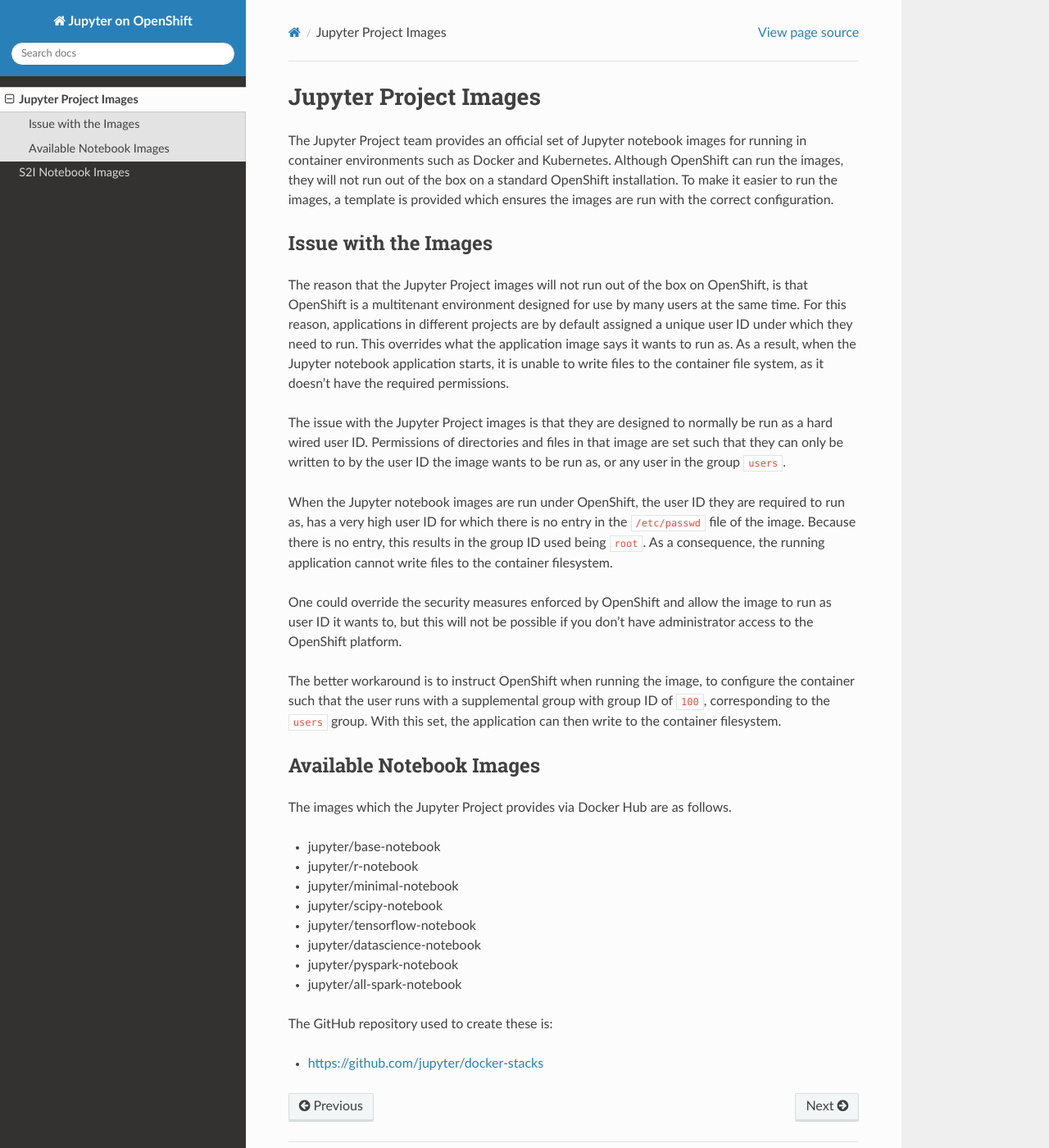
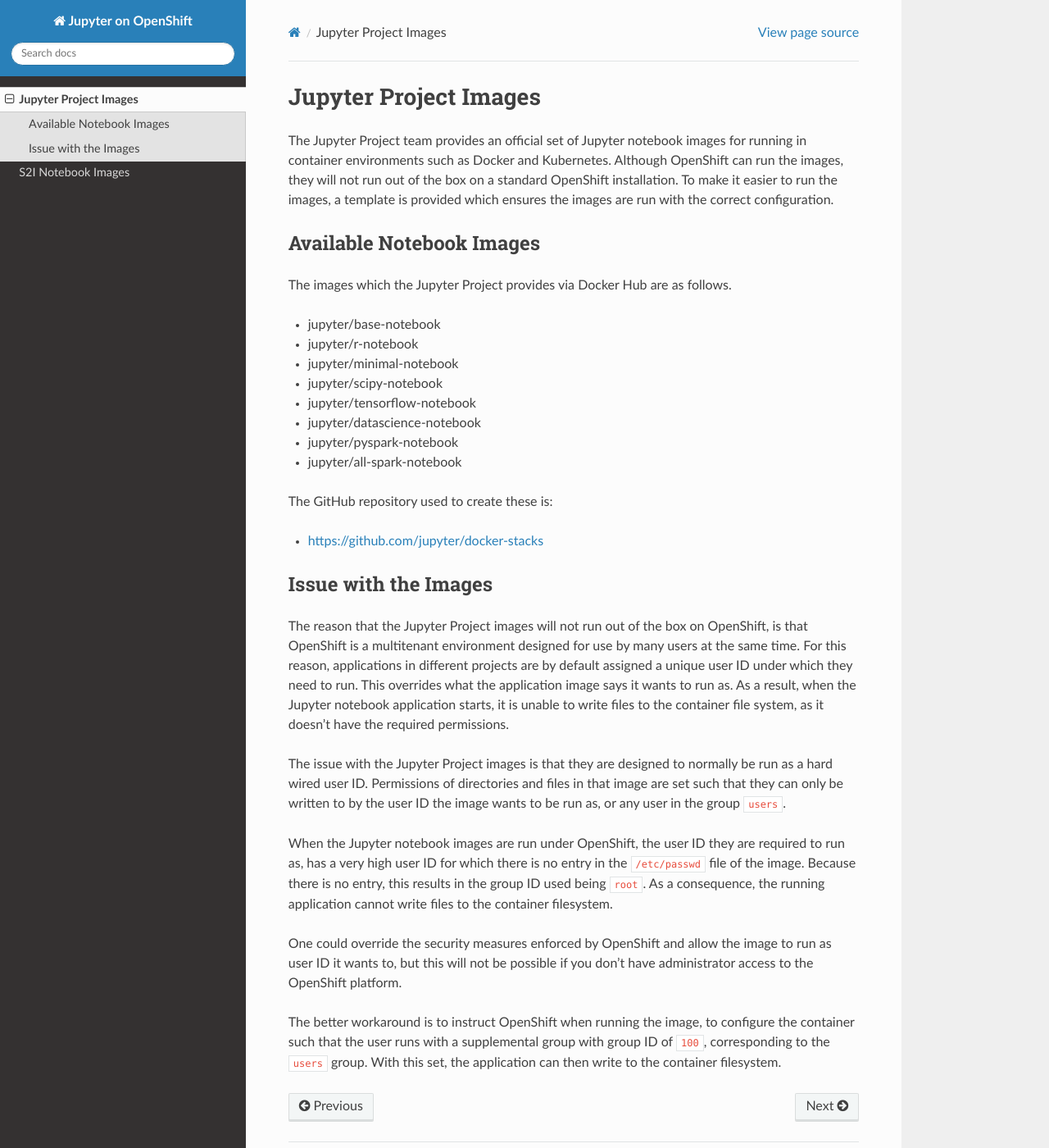
Before and after one commit to jupyter-on-openshift/www-jupyteronopenshift-org, a Sphinx documentation site: the page built from source/jupyter-project-images.rst, in a window 1280 px wide and 1400 px high. Shown: the whole window at 82% size. Built offline with Sphinx 7.4.7 and the Read the Docs theme 2.0.0, drawn with Linux system fonts in a browser that asks for light colours.

Commit message:
Change order of sections.

```diff
--- a/source/jupyter-project-images.rst
+++ b/source/jupyter-project-images.rst
@@ -9,5 +9,5 @@ a standard OpenShift installation. To make it easier to run the images, a
 template is provided which ensures the images are run with the correct
 configuration.
 
+.. include:: jupyter-project-images/available-notebook-images.rst
 .. include:: jupyter-project-images/issues-with-the-images.rst
-.. include:: jupyter-project-images/available-notebook-images.rst
```
